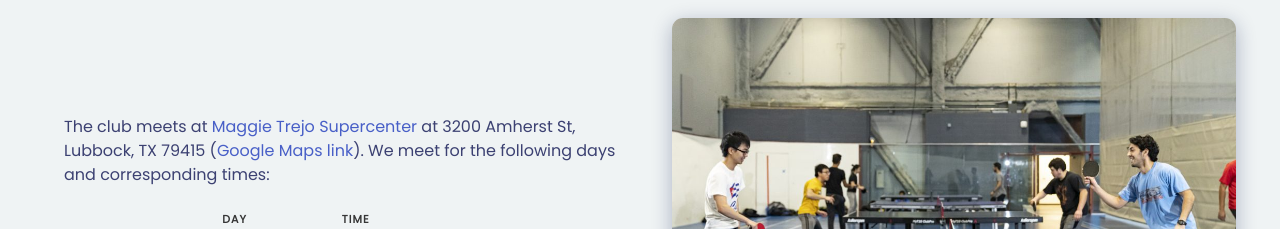
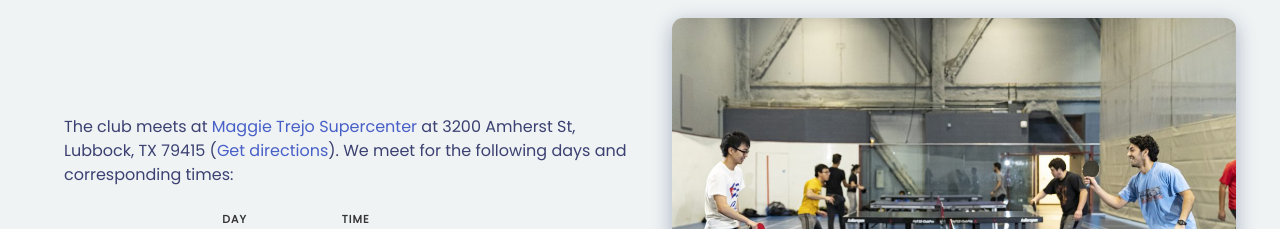
Before and after one commit to gzquse/table-tennis, an Angular app: page / in a window 1280 px wide. Shown: the part 980-1209 px from the top of the page. Built offline with nearby package versions, Linux system fonts and the light colour scheme.

Commit message:
Updated link to be ios-friendly

```diff
--- a/src/app/sections/meeting-info/meeting-info.component.html
+++ b/src/app/sections/meeting-info/meeting-info.component.html
@@ -17,10 +17,7 @@
         -->
         <p>
             The club meets at <a href="https://ci.lubbock.tx.us/departments/parks-recreation/recreation/maggie-trejo-supercenter">Maggie Trejo Supercenter</a>
-            <!--
-              at 3200 Amherst St, Lubbock, TX 79415 (<a href="https://goo.gl/maps/6ut1PGhX1QXviNPo9">Google Maps link</a>).
-            -->
-            at 3200 Amherst St, Lubbock, TX 79415 (<a style="cursor: pointer;" (click)="getDirectionsToMaggie()">Google Maps link</a>).
+            at 3200 Amherst St, Lubbock, TX 79415 (<a href="https://maps.apple.com/?q=3200+Amherst+St+Lubbock+TX+79415">Get directions</a>).
             We meet for the following days and corresponding times:
         </p>
         <br />
```
Also changed, not shown: 4 other files (tests, documents, lock files or other folders).
